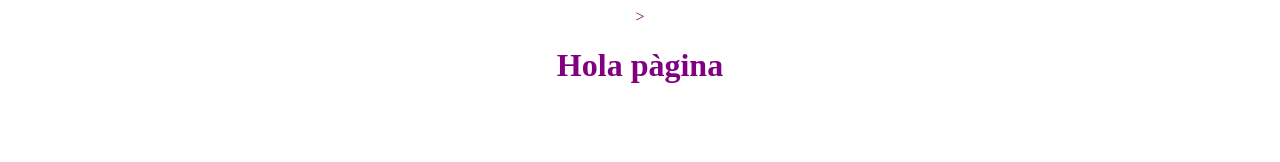
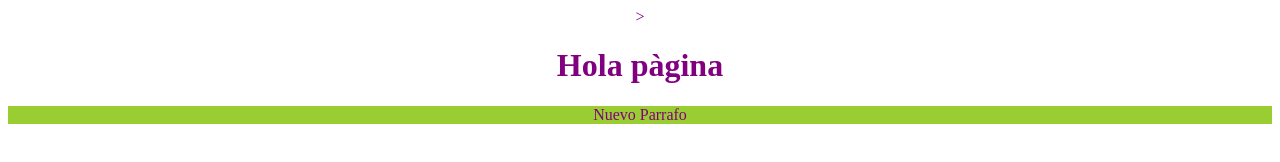
Before and after one commit to Arborvite/Python-Git, a plain HTML site: page index.html in a window 1280 px wide. Drawn offline with Linux system fonts and the light colour scheme.

Commit message:
V 1.2.0 Desde la rama master

```diff
--- a/estilos.css
+++ b/estilos.css
@@ -2,3 +2,7 @@ body{
     color: purple;
     text-align: center;
 }
+
+p{
+    background: yellowgreen;
+}
--- a/index.html
+++ b/index.html
@@ -8,5 +8,6 @@
 </head>
 <body>
     <h1>Hola pàgina</h1>
+    <p> Nuevo Parrafo</p>
 </body>
 </html>
```
